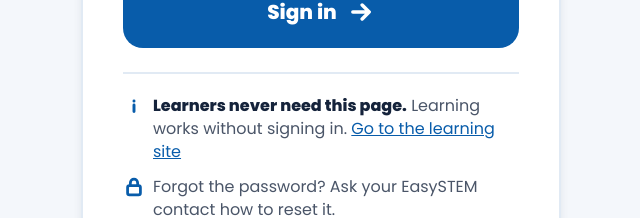
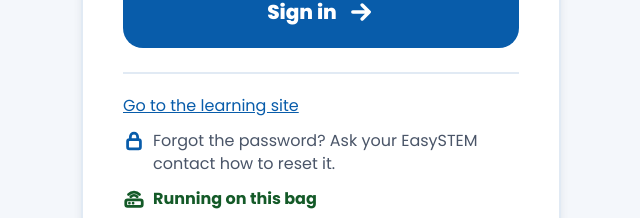
Before and after one commit to casualhuman/sensebod-offline, a React (Vite) app in the folder app/: page /admin/sign-in in a window 1280 px wide. Shown: the part 498-716 px from the top of the page, without its empty margins (319-959 px from the left). Built offline with nearby package versions, Linux system fonts and the light colour scheme; no server answers.

Commit message:
Remove the "Learners never need this page" note from staff sign-in
Keep the "Go to the learning site" link, the only way back to the lessons
from that page.

```diff
--- a/app/src/features/admin/screens/SignIn.tsx
+++ b/app/src/features/admin/screens/SignIn.tsx
@@ -10,7 +10,7 @@
 import { useEffect, useRef, useState, type FormEvent } from 'react';
 import { adminApi, ApiError, describeError } from '@shared/api';
 import { Button, LoadingState, Message } from '@shared/components';
-import { IconArrowRight, IconInfoMark, IconLock } from '@shared/icons';
+import { IconArrowRight, IconLock } from '@shared/icons';
 import { Link, navigate, paths, useQuery } from '@shared/router';
 import { adminPaths, safeNextPath } from '../adminPaths';
 import { InputField } from '../components';
@@ -141,10 +141,7 @@ export default function SignIn() {
 
         <div className="adm-signin__notes adm-stack">
           <p className="adm-note">
-            <IconInfoMark size={22} />
-            <span>
-              <strong className="adm-strong">Learners never need this page.</strong> Learning works without signing in. <Link to={paths.home()}>Go to the learning site</Link>
-            </span>
+            <Link to={paths.home()}>Go to the learning site</Link>
           </p>
           <p className="adm-note">
             <IconLock size={22} />
```
